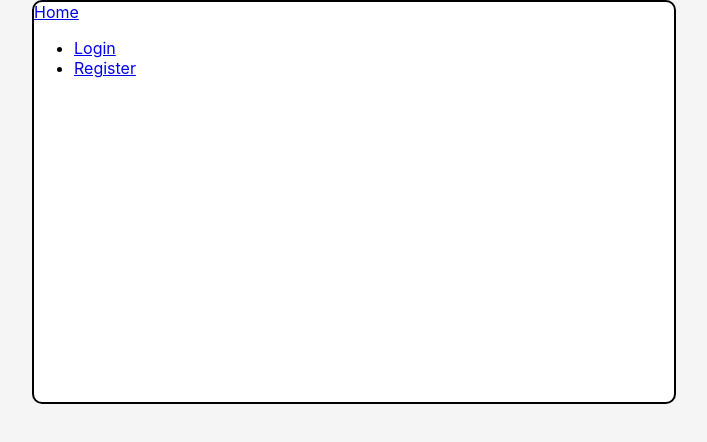
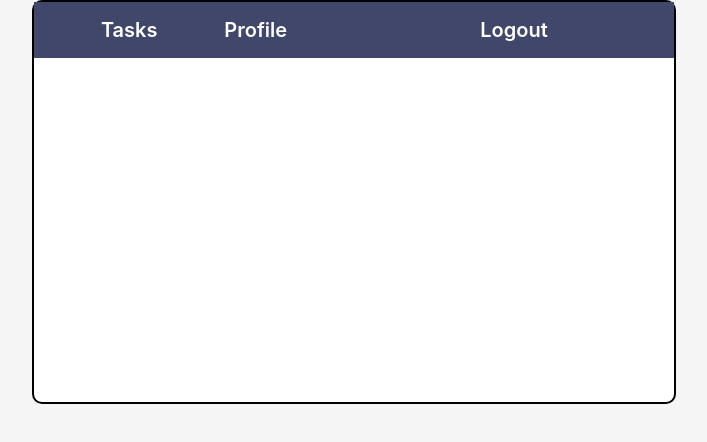
Before and after one commit to dorian-sz/TaskManager-CRUD-app, a React (Create React App) app in the folder Frontend/task-manager/: page / in a window 1280 px wide. Shown: the top 442 px of the page, without its empty margins (286-993 px from the left). Built offline with nearby package versions, Linux system fonts and the light colour scheme.

Commit message:
Rename Navigation component to Navbar

```diff
--- a/Frontend/task-manager/src/components/Layout.jsx
+++ b/Frontend/task-manager/src/components/Layout.jsx
@@ -1,10 +1,10 @@
 import {Outlet} from 'react-router-dom'
-import Navigation from './Navigation'
+import Navbar from './Navbar'
 
 const Layout = () => {
   return (
     <div className='App'>
-        <Navigation/>
+        <Navbar/>
         <Outlet/>
     </div>
   )
--- a/Frontend/task-manager/src/components/Navigation.jsx
+++ /dev/null
@@ -1,28 +0,0 @@
-import React from 'react';
-import {Link} from "react-router-dom";
-
-const Navigation = () => {
-    return (
-        <div>
-            <nav className="navbar navbar-expand-md navbar-dark bg-dark mb-4">
-                <div className="container-fluid">
-                <Link to="/tasks" className="navbar-brand">Home</Link>
-
-                <div>
-                    <ul className="navbar-nav me-auto mb-2 mb-md-0">
-                    <li className="nav-item">
-                        <Link to="/login" className="nav-link">Login</Link>
-                    </li>
-                    <li className="nav-item">
-                        <Link to="/register" className="nav-link">Register</Link>
-                    </li>
-                    </ul>
-                </div>
-
-                </div>
-            </nav>
-        </div>
-    );
-};
-
-export default Navigation;
```
